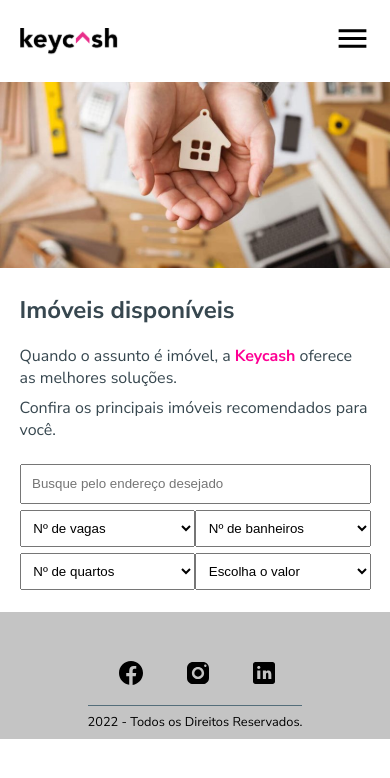
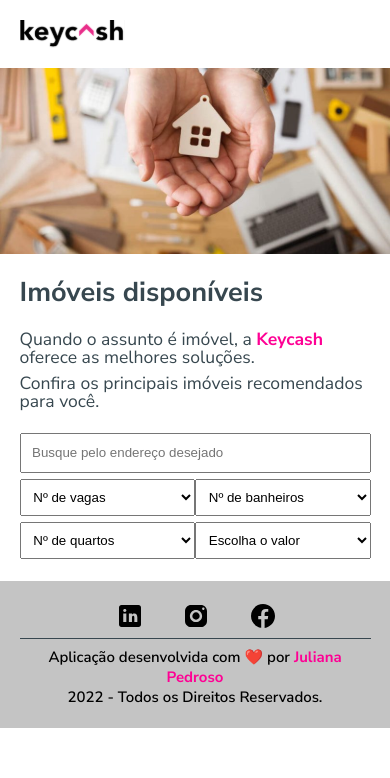
Before and after one commit to julianapedroso/keycash-frontend-juliana-pedroso, a React (Create React App) app: page / in a window 390 px wide. Shown: the top 778 px of the page. Built offline with nearby package versions, Linux system fonts and the light colour scheme; no server answers.

Commit message:
:sparkles:  responsiveness to main screens added

```diff
--- a/src/components/Footer/index.js
+++ b/src/components/Footer/index.js
@@ -10,26 +10,35 @@ const Footer = () => {
     <footer className="Footer">
       <main className="footer__social-media">
         <section className="footer__social-media-item">
-          <a href="https://www.facebook.com/KeyCashOficial" target="_blank">
-            <img src={IFacebook} alt="Facebook icon" />
+          <a
+            href="https://www.linkedin.com/in/julianacristinapedroso/"
+            target="_blank"
+          >
+            <img src={ILinkedin} alt="LinkedIn icon" />
           </a>
         </section>
         <section className="footer__social-media-item">
-          <a href="https://www.instagram.com/keycashoficial/" target="_blank">
+          <a href="https://www.instagram.com/juuhcristina_/" target="_blank">
             <img src={IInstagram} alt="Instagram icon" />
           </a>
         </section>
         <section className="footer__social-media-item">
           <a
-            href="https://www.linkedin.com/company/keycash-inc/"
+            href="https://www.facebook.com/profile.php?id=100002345582996"
             target="_blank"
           >
-            <img src={ILinkedin} alt="LinkedIn icon" />
+            <img src={IFacebook} alt="Facebook icon" />
           </a>
         </section>
       </main>
       <div className="footer__copy">
-        <p>2022 - Todos os Direitos Reservados.</p>
+        <h3>
+          Aplicação desenvolvida com ❤️ por{' '}
+          <a href="https://github.com/julianapedroso" target="_blank">
+            Juliana Pedroso
+          </a>
+          <p>2022 - Todos os Direitos Reservados.</p>
+        </h3>
       </div>
     </footer>
   );
--- a/src/components/Footer/styles.scss
+++ b/src/components/Footer/styles.scss
@@ -3,14 +3,14 @@
   position: relative;
   bottom: 0;
   width: 100%;
-  max-height: 15vh;
-  height: 15vh;
+  padding: 5%;
+  height: auto;
 
   .footer__social-media {
     display: flex;
     justify-content: center;
     align-items: center;
-    height: 15vh;
+    padding: 1% 0 0.5% 0;
     gap: 3rem;
 
     & .footer__social-media-item {
@@ -24,23 +24,46 @@
 
   .footer__copy {
     display: flex;
+    color: var(--color-tertiary-contrast);
     justify-content: center;
     text-align: center;
+    display: flex;
+    align-items: center;
+    font-size: 0.6rem;
+    padding: 0.5% 0;
+
+    @media (min-width: 1800px) and (max-width: 1920px), (max-width: 1440px), (max-width: 1024px) {
+      font-size: 0.9rem;
+    }
+
+    @media (max-width: 768px) {
+      font-size: 0.8rem;
+    }
+
+    @media (max-width: 375px) {
+      font-size: 0.7rem;
+    }
+
+    @media (max-width: 320px) {
+      font-size: 0.6rem;
+    }
 
     & > p {
       position: absolute;
       bottom: 0.5rem;
       font-size: 0.8rem;
-      color: var(--color-tertiary-contrast);
+    }
 
-      &::before {
-        content: "";
-        display: block;
-        width: 100%;
-        height: 0.3px;
-        background: var(--background-footer);
-        margin: 0.5rem auto;
-      }
+    & h3 {
+      border-top: 1px solid var(--color-secondary);
+      padding-top: 0.5rem;
+      font-weight: 600;
+    }
+
+    & a {
+      color: var(--color-primary);
+      font-weight: bold;
+      text-decoration: none;
     }
   }
 }
--- a/src/components/Header/index.js
+++ b/src/components/Header/index.js
@@ -3,6 +3,7 @@ import './styles.scss';
 // Assets
 import Logo from '../../assets/images/logo-keycash.svg';
 import Cover from '../../assets/images/cover.svg';
+import CoverFull from '../../assets/images/cover-desktop.svg';
 
 const Header = () => {
   return (
@@ -12,6 +13,11 @@ const Header = () => {
       </section>
       <section className="header__cover">
         <img src={Cover} alt="Cover house" />
+        <img
+          className="header__cover-desktop"
+          src={CoverFull}
+          alt="Mix cover house"
+        />
       </section>
     </header>
   );
--- a/src/components/Header/styles.scss
+++ b/src/components/Header/styles.scss
@@ -1,5 +1,4 @@
 .Header {
-  // background: red;
   max-width: 100%;
   max-height: 6.12%;
 
@@ -9,9 +8,39 @@
     align-items: center;
     padding: 5%;
 
+    @media (min-width: 1800px) and (max-width: 1920px) {
+      padding: 2% 5%;
+    }
+
+    @media (max-width: 1024px), (max-width: 768px), (max-width: 1440px) {
+      padding: 2% 5%;
+    }
+
+    @media (max-width: 320px), (max-width: 375px), (max-width: 425px) {
+      padding: 5%;
+    }
+
+    & img {
+      @media (min-width: 1800px) and (max-width: 1920px), (max-width: 1440px) {
+        width: 10%;
+      }
+
+      @media (max-width: 1024px), (max-width: 768px) {
+        width: 20%;
+      }
+
+      @media (max-width: 320px), (max-width: 375px), (max-width: 425px) {
+        width: 30%;
+      }
+    }
+
     &::after {
-      content: url('../../assets/icons/menu-sharp.svg');
+      content: url("../../assets/icons/menu-sharp.svg");
       cursor: pointer;
+
+      @media (min-width: 1800px) and (max-width: 1920px), (max-width: 1440px), (max-width: 1024px), (max-width: 768px) {
+        display: none;
+      }
     }
   }
 
@@ -19,8 +48,28 @@
     img {
       max-width: 100%;
       width: 100%;
+
+      @media (min-width: 1800px) and (max-width: 1920px), (max-width: 1024px), (max-width: 1440px) {
+        display: none;
+      }
+
+      @media (max-width: 320px), (max-width: 375px), (max-width: 425px) {
+        display: block;
+      }
     }
 
+    .header__cover-desktop {
+      display: none;
+
+      @media (min-width: 1800px) and (max-width: 1920px), (max-width: 1024px), (max-width: 1440px) {
+        display: block;
+        max-width: 100%;
+        width: 100%;
+      }
+
+      @media (max-width: 320px), (max-width: 375px), (max-width: 425px) {
+        display: none;
+      }
+    }
   }
-
 }
--- a/src/components/InfoCard/styles.scss
+++ b/src/components/InfoCard/styles.scss
@@ -5,6 +5,34 @@
   width: 90%;
   height: 48vh;
   margin: 5%;
+
+  &:hover {
+    transform: scale(1.05);
+  }
+
+  @media (min-width: 1800px) and (max-width: 1920px), (max-width: 1440px) {
+    min-height: 100%;
+    height: auto;
+    font-size: 1.3rem;
+  }
+
+  @media (max-width: 1024px) {
+    height: 47vh;
+    font-size: 1.2rem;
+  }
+
+  @media (max-width: 425px) {
+    height: 44vh;
+  }
+
+  @media (max-width: 375px) {
+    height: 43vh;
+  }
+
+  @media (min-width: 320px) and (max-width: 424px) {
+    min-height: 85%;
+    height: auto;
+  }
 
   .card__cover {
     border-radius: 8px 8px 0 0;
@@ -37,6 +65,20 @@
     justify-content: center;
     align-items: center;
 
+    & p {
+      @media (min-width: 1800px) and (max-width: 1920px), (max-width: 1440px) {
+        font-size: 1.1rem;
+      }
+
+      @media (max-width: 1024px), (max-width: 768px), (max-width: 425px) {
+        font-size: 1rem;
+      }
+
+      @media (max-width: 320px), (max-width: 375px) {
+        font-size: 0.9rem;
+      }
+    }
+
     & .card__info-ruler::before {
       content: url("../../assets/icons/ruler.svg");
       margin-right: 0.5rem;
@@ -63,5 +105,18 @@
     font-size: 1rem;
     font-weight: bold;
     margin: 0.3rem 0;
+
+    @media (min-width: 1800px) and (max-width: 1920px), (max-width: 1440px) {
+      padding-top: 2%;
+      font-size: 1.2rem;
+    }
+
+    @media (max-width: 1024px), (max-width: 768px), (min-width: 426px) and (max-width: 760px), (max-width: 425px) {
+      font-size: 1.1rem;
+    }
+
+    @media (max-width: 320px), (max-width: 375px) {
+      font-size: 1rem;
+    }
   }
 }
--- a/src/pages/Home/styles.scss
+++ b/src/pages/Home/styles.scss
@@ -6,6 +6,26 @@
 
   .home__title {
     padding: 5%;
+
+    @media (min-width: 1800px) and (max-width: 1920px), (max-width: 1440px), (max-width: 1024px) {
+      padding: 2.5% 5%;
+      font-size: 2rem;
+    }
+
+    @media (max-width: 768px) {
+      padding: 5%;
+      font-size: 2rem;
+    }
+
+    @media (max-width: 425px) {
+      padding: 5%;
+      font-size: 1.7rem;
+    }
+
+    @media (max-width: 320px), (max-width: 375px) {
+      padding: 5%;
+      font-size: 1.5rem;
+    }
   }
 
   .home__description {
@@ -14,6 +34,28 @@
     & .home__description-highlight {
       color: var(--color-primary);
       font-weight: bold;
+    }
+
+    @media (min-width: 1800px) and (max-width: 1920px), (max-width: 1440px), (max-width: 1024px) {
+      font-size: 1.2rem;
+      line-height: 5px;
+    }
+
+    @media (max-width: 768px) {
+      font-size: 1.3rem;
+      line-height: 18px;
+    }
+
+    @media (max-width: 425px) {
+      font-size: 1.1rem;
+    }
+
+    @media (max-width: 375px) {
+      font-size: 1rem;
+    }
+
+    @media (max-width: 320px) {
+      font-size: 0.9rem;
     }
   }
 
@@ -29,10 +71,47 @@
     display: flex;
     overflow-x: auto;
     scroll-behavior: smooth;
+
+    @media (min-width: 1800px) and (max-width: 1920px), (max-width: 1440px), (max-width: 1024px) {
+      display: flex;
+      flex-wrap: wrap;
+      justify-content: center;
+      overflow: hidden;
+      gap: 1rem;
+    }
+
+    @media (max-width: 320px), (max-width: 375px), (max-width: 425px), (max-width: 768px) {
+      display: flex;
+      flex-wrap: nowrap;
+      justify-content: flex-start;
+      overflow: auto;
+      scroll-behavior: smooth;
+    }
   }
 
   .home__main-item {
     max-width: 60%;
     flex: none;
+    margin-bottom: 5rem;
+
+    @media (min-width: 1800px) and (max-width: 1920px) {
+      max-width: 20%;
+    }
+
+    @media (max-width: 1440px), (max-width: 1024px) {
+      max-width: 30%;
+    }
+
+    @media (max-width: 768px) {
+      max-width: 40%;
+    }
+
+    @media (max-width: 425px), (max-width: 375px) {
+      max-width: 70%;
+    }
+
+    @media (max-width: 320px) {
+      max-width: 80%;
+    }
   }
 }
```
Also changed, not shown: src/pages/ PropertyDetails/styles.scss (+161 -2 lines), src/assets/images/cover-ex.jpg (deleted), 1 other file (tests, documents, lock files or other folders).
